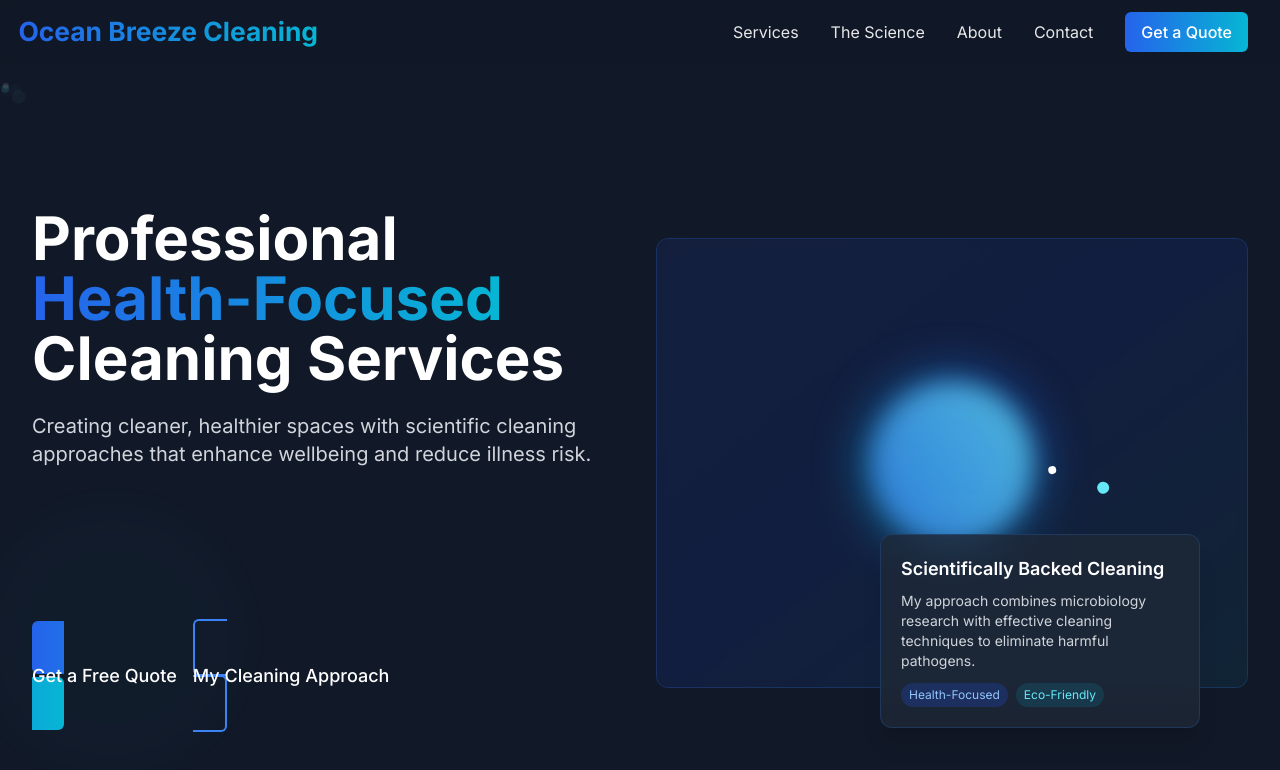
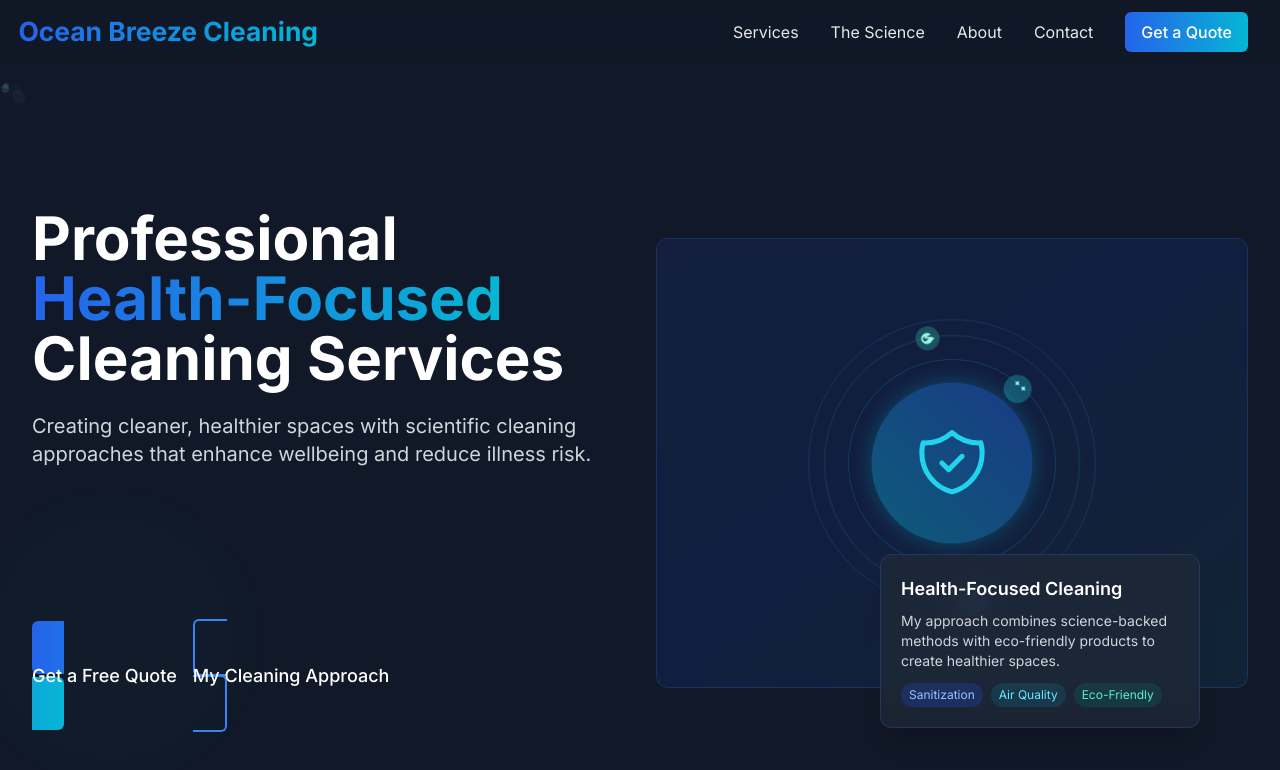
Before and after one commit to ArsCodeAmatoria/Ocean-Breeze-Cleaning, a Next.js app: page / in a window 1280 px wide. Shown: the top 770 px of the page. Built offline with nearby package versions, Linux system fonts and the light colour scheme.

Commit message:
Improve hero animation with more understandable cleaning-themed visuals

```diff
--- a/components/hero.tsx
+++ b/components/hero.tsx
@@ -221,79 +221,120 @@ const Hero = () => {
             <div className="relative h-96 sm:h-[450px] flex items-center justify-center overflow-hidden rounded-xl">
               <div className="absolute inset-0 bg-gradient-to-br from-blue-900/40 via-blue-800/30 to-cyan-900/40 animate-gradient"></div>
               <div className="absolute inset-0 backdrop-blur-sm bg-gray-900/40 border border-blue-500/20 rounded-xl overflow-hidden">
-                {/* 3D animation space */}
-                <div className="absolute inset-0">
-                  {/* Glowing Orb */}
-                  <div className="absolute top-1/2 left-1/2 transform -translate-x-1/2 -translate-y-1/2">
+                {/* Cleaning visualization animation */}
+                <div className="absolute inset-0 flex items-center justify-center">
+                  {/* Center shield representing protection */}
+                  <div className="absolute">
                     <motion.div
-                      className="w-40 h-40 rounded-full bg-gradient-to-tr from-cyan-500 to-blue-600 opacity-70 blur-xl"
+                      className="w-40 h-40 rounded-full bg-gradient-to-tr from-cyan-500/40 to-blue-600/40 flex items-center justify-center"
                       animate={{
-                        scale: [1, 1.2, 1],
-                        opacity: [0.5, 0.7, 0.5],
+                        scale: [1, 1.1, 1],
+                        boxShadow: [
+                          "0 0 20px rgba(8, 145, 178, 0.4)",
+                          "0 0 40px rgba(8, 145, 178, 0.6)",
+                          "0 0 20px rgba(8, 145, 178, 0.4)"
+                        ]
                       }}
                       transition={{
-                        duration: 8,
+                        duration: 5,
                         repeat: Infinity,
                         repeatType: "reverse"
                       }}
-                    />
-                    <motion.div
-                      className="absolute inset-0 w-40 h-40 rounded-full bg-gradient-to-br from-cyan-300 to-blue-500 opacity-70 blur-md"
-                      animate={{
-                        rotate: 360,
-                        scale: [1, 1.1, 1],
-                      }}
-                      transition={{
-                        rotate: {
-                          duration: 20,
-                          repeat: Infinity,
-                          ease: "linear"
-                        },
-                        scale: {
-                          duration: 5,
-                          repeat: Infinity,
-                          repeatType: "reverse"
-                        }
-                      }}
-                    />
+                    >
+                      {/* Shield icon */}
+                      <svg className="w-20 h-20 text-cyan-400" fill="none" stroke="currentColor" viewBox="0 0 24 24" xmlns="http://www.w3.org/2000/svg">
+                        <motion.path
+                          strokeLinecap="round"
+                          strokeLinejoin="round"
+                          strokeWidth="1.5"
+                          d="M9 12l2 2 4-4m5.618-4.016A11.955 11.955 0 0112 2.944a11.955 11.955 0 01-8.618 3.04A12.02 12.02 0 003 9c0 5.591 3.824 10.29 9 11.622 5.176-1.332 9-6.03 9-11.622 0-1.042-.133-2.052-.382-3.016z"
+                          initial={{ pathLength: 0, opacity: 0 }}
+                          animate={{
+                            pathLength: 1,
+                            opacity: 1
+                          }}
+                          transition={{
+                            duration: 2,
+                            delay: 0.5
+                          }}
+                        />
+                      </svg>
+                    </motion.div>
                   </div>
 
-                  {/* Orbiting particles */}
+                  {/* Circling sanitization particles */}
                   <motion.div
-                    className="absolute top-1/2 left-1/2 w-48 h-48 rounded-full"
+                    className="absolute w-52 h-52 rounded-full border border-cyan-500/20"
                     animate={{ rotate: 360 }}
                     transition={{ duration: 15, repeat: Infinity, ease: "linear" }}
                     style={{ transformOrigin: "center" }}
                   >
+                    {/* Sanitization particle */}
                     <motion.div
-                      className="absolute w-3 h-3 rounded-full bg-cyan-300"
-                      style={{ left: "0%", top: "50%" }}
-                    />
+                      className="absolute w-7 h-7 flex items-center justify-center bg-cyan-400/30 rounded-full backdrop-blur-sm"
+                      style={{ left: "-10px", top: "calc(50% - 14px)" }}
+                      whileHover={{ scale: 1.2 }}
+                    >
+                      <svg xmlns="http://www.w3.org/2000/svg" className="h-4 w-4 text-cyan-200" viewBox="0 0 20 20" fill="currentColor">
+                        <path fillRule="evenodd" d="M5 2a1 1 0 011 1v1h1a1 1 0 010 2H6v1a1 1 0 01-2 0V6H3a1 1 0 010-2h1V3a1 1 0 011-1zm0 10a1 1 0 011 1v1h1a1 1 0 110 2H6v1a1 1 0 11-2 0v-1H3a1 1 0 110-2h1v-1a1 1 0 011-1z" clipRule="evenodd" />
+                      </svg>
+                    </motion.div>
                   </motion.div>
 
+                  {/* Water droplet orbit */}
                   <motion.div
-                    className="absolute top-1/2 left-1/2 w-80 h-80 rounded-full"
+                    className="absolute w-72 h-72 rounded-full border border-blue-500/20"
                     animate={{ rotate: -360 }}
                     transition={{ duration: 20, repeat: Infinity, ease: "linear" }}
                     style={{ transformOrigin: "center" }}
                   >
+                    {/* Water droplet */}
                     <motion.div
-                      className="absolute w-4 h-4 rounded-full bg-blue-400"
-                      style={{ left: "0%", top: "50%" }}
-                    />
+                      className="absolute w-8 h-8 flex items-center justify-center bg-blue-400/30 rounded-full backdrop-blur-sm"
+                      style={{ left: "-14px", top: "calc(50% - 16px)" }}
+                      whileHover={{ scale: 1.2 }}
+                    >
+                      <svg xmlns="http://www.w3.org/2000/svg" className="h-5 w-5 text-blue-200" viewBox="0 0 20 20" fill="currentColor">
+                        <path fillRule="evenodd" d="M7.707 3.293a1 1 0 010 1.414L5.414 7H11a7 7 0 017 7v2a1 1 0 11-2 0v-2a5 5 0 00-5-5H5.414l2.293 2.293a1 1 0 11-1.414 1.414l-4-4a1 1 0 010-1.414l4-4a1 1 0 011.414 0z" clipRule="evenodd" />
+                      </svg>
+                    </motion.div>
                   </motion.div>
 
+                  {/* Air quality orbit */}
                   <motion.div
-                    className="absolute top-1/2 left-1/2 w-64 h-64 rounded-full"
+                    className="absolute w-64 h-64 rounded-full border border-teal-500/20"
                     animate={{ rotate: 360 }}
                     transition={{ duration: 25, repeat: Infinity, ease: "linear" }}
                     style={{ transformOrigin: "center" }}
                   >
+                    {/* Air particle */}
                     <motion.div
-                      className="absolute w-2 h-2 rounded-full bg-white"
-                      style={{ left: "0%", top: "50%" }}
+                      className="absolute w-6 h-6 flex items-center justify-center bg-teal-400/30 rounded-full backdrop-blur-sm"
+                      style={{ left: "-12px", top: "calc(50% - 12px)" }}
+                      whileHover={{ scale: 1.2 }}
+                    >
+                      <svg xmlns="http://www.w3.org/2000/svg" className="h-4 w-4 text-teal-200" viewBox="0 0 20 20" fill="currentColor">
+                        <path fillRule="evenodd" d="M12.395 2.553a1 1 0 00-1.45-.385c-.345.23-.614.558-.822.88-.214.33-.403.713-.57 1.116-.334.804-.614 1.768-.84 2.734a31.365 31.365 0 00-.613 3.58 2.64 2.64 0 01-.945-1.067c-.328-.68-.398-1.534-.398-2.654A1 1 0 005.05 6.05 6.981 6.981 0 003 11a7 7 0 1011.95-4.95c-.592-.591-.98-.985-1.348-1.467-.363-.476-.724-1.063-1.207-2.03zM12.12 15.12A3 3 0 017 13s.879.5 2.5.5c0-1 .5-4 1.25-4.5.5 1 .786 1.293 1.371 1.879A2.99 2.99 0 0113 13a2.99 2.99 0 01-.879 2.121z" clipRule="evenodd" />
+                      </svg>
+                    </motion.div>
+                  </motion.div>
+
+                  {/* Cleaning effectiveness animation */}
+                  <div className="absolute inset-0 flex items-center justify-center pointer-events-none">
+                    <motion.div
+                      className="absolute w-80 h-80 rounded-full border border-blue-400/10"
+                      initial={{ scale: 0.2, opacity: 0 }}
+                      animate={{
+                        scale: [0.2, 1.2],
+                        opacity: [0, 0.5, 0]
+                      }}
+                      transition={{
+                        duration: 4,
+                        repeat: Infinity,
+                        repeatDelay: 1
+                      }}
                     />
-                  </motion.div>
+                  </div>
                 </div>
               </div>
             </div>
@@ -305,15 +346,18 @@ const Hero = () => {
               animate={{ opacity: 1, y: 0 }}
               transition={{ delay: 1.2, duration: 0.6 }}
             >
-              <h3 className="text-lg font-semibold text-white mb-2">Scientifically Backed Cleaning</h3>
+              <h3 className="text-lg font-semibold text-white mb-2">Health-Focused Cleaning</h3>
               <p className="text-gray-300 text-sm mb-3">
-                My approach combines microbiology research with effective cleaning techniques to eliminate harmful pathogens.
+                My approach combines science-backed methods with eco-friendly products to create healthier spaces.
               </p>
               <div className="flex gap-2">
                 <span className="inline-block px-2 py-1 bg-blue-900/50 text-blue-300 text-xs rounded-full">
-                  Health-Focused
+                  Sanitization
                 </span>
                 <span className="inline-block px-2 py-1 bg-cyan-900/50 text-cyan-300 text-xs rounded-full">
+                  Air Quality
+                </span>
+                <span className="inline-block px-2 py-1 bg-teal-900/50 text-teal-300 text-xs rounded-full">
                   Eco-Friendly
                 </span>
               </div>
```
